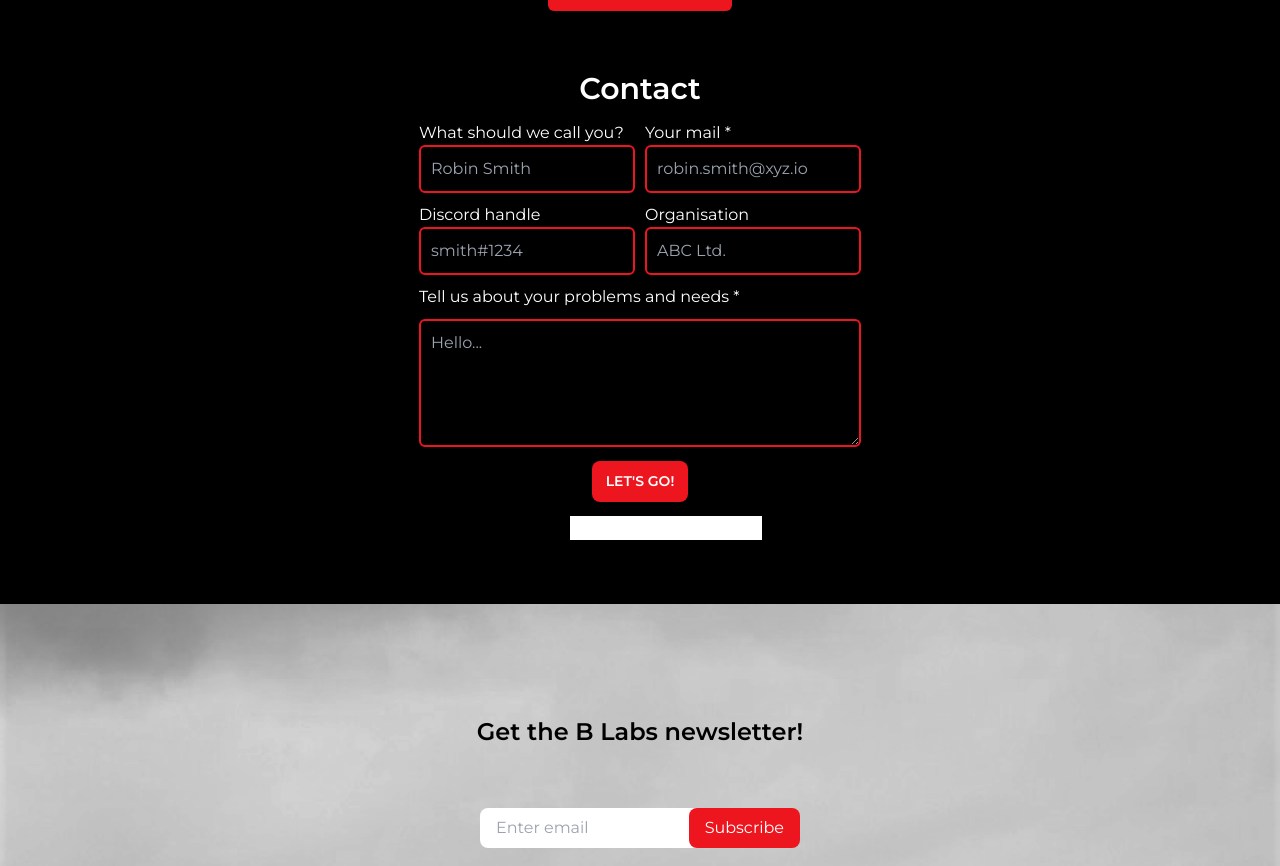
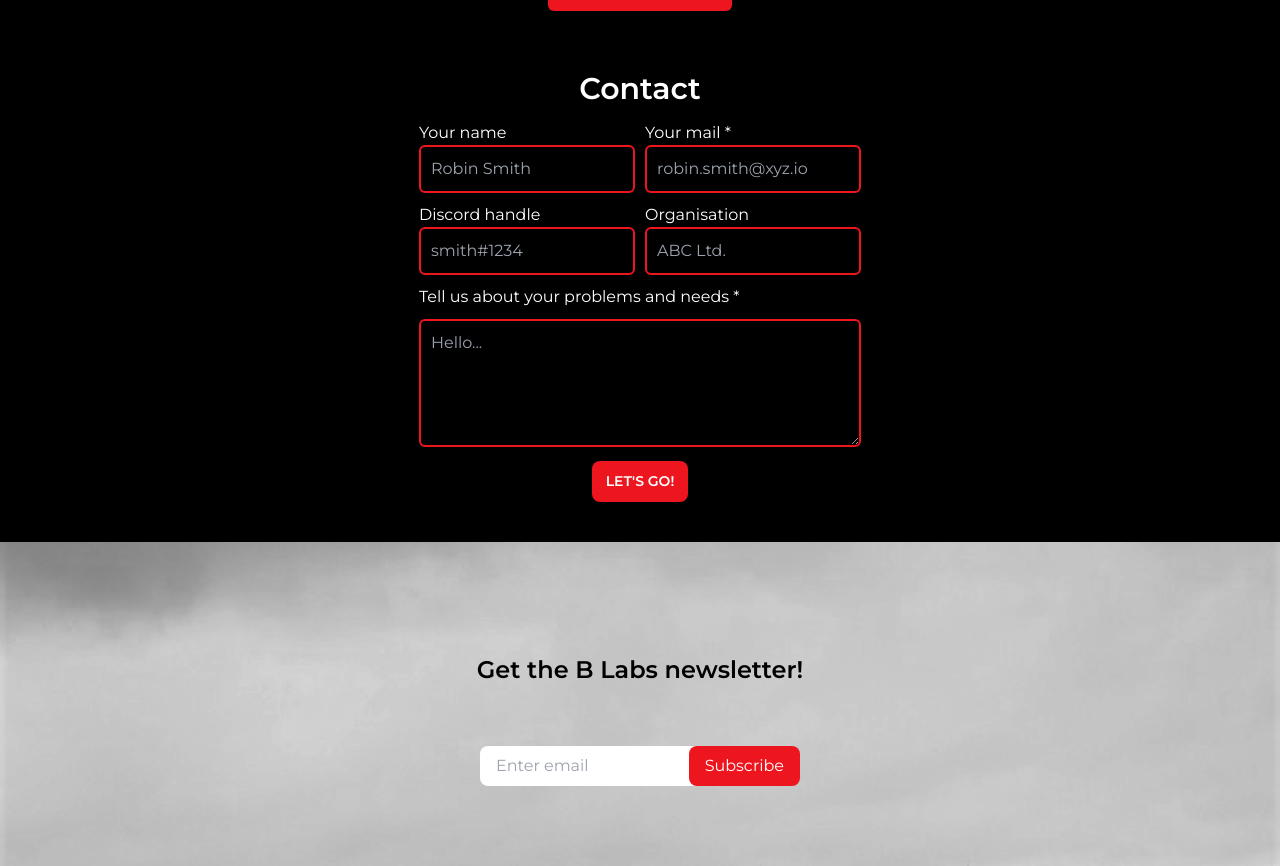
Before and after one commit to BLabsResearch/B-Labs-Website, a Next.js app: page / in a window 1280 px wide. Shown: the part 3660-4526 px from the top of the page. Built offline with nearby package versions, Linux system fonts and the light colour scheme.

Commit message:
suprememods

```diff
--- a/components/Contact.tsx
+++ b/components/Contact.tsx
@@ -8,7 +8,7 @@ export default function Contact() {
             <form className="max-w-2xl space-y-2.5">
                 <div className="w-full flex flex-col sm:flex-row sm:space-x-2.5 space-y-2.5 sm:space-y-0">
                     <div className="w-full flex-1">
-                        <p className="p text-white sm:h-auto">What should we call you?</p>
+                        <p className="p text-white sm:h-auto">Your name</p>
                         <input type="text" className="w-full p-2.5 border-2 border-red-700 bg-transparent rounded-md outline-none text-white" placeholder="Robin Smith" />
                     </div>
                     <div className="w-full flex-1">
@@ -34,15 +34,6 @@ export default function Contact() {
             <div className="w-full flex justify-center">
                 <button className="bg-red-700 text-white px-3.5 py-2.5 rounded-lg font-semibold text-[14px]">LET{"'"}S GO!</button>
             </div>
-<form action="https://app.getresponse.com/add_subscriber.html" accept-charset="utf-8" method="post">
-
-    email: <input type="text" name="email"/><br/>
-    <input type="hidden" name="campaign_token" value="fN4Li" />
-
-    <input type="hidden" name="start_day" value="0" />
-
-    <input type="submit" value="Subscribe"/>
-</form>
         </div>
     )
 }
```
